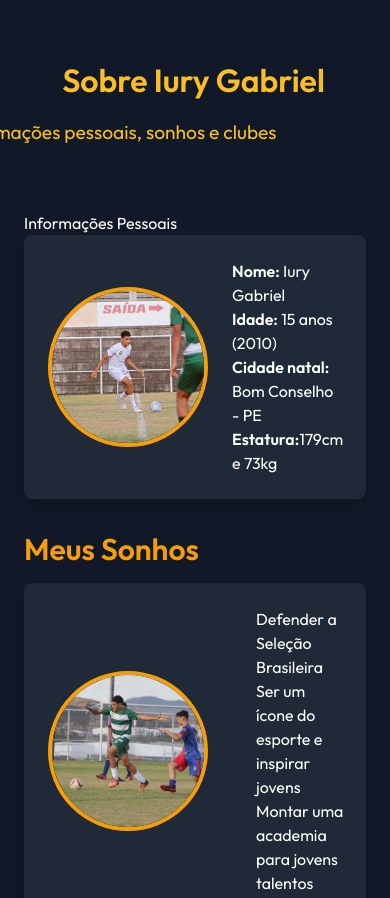
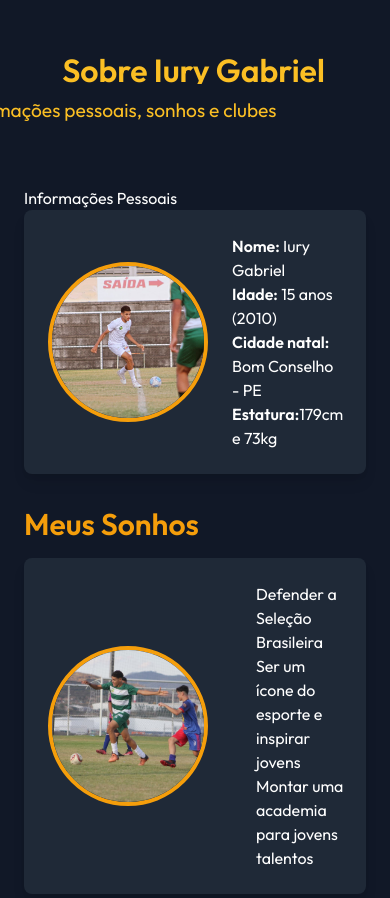
Before and after one commit to eukarol/iury, a plain HTML site: page profile.html in a window 390 px wide. Shown: the top 898 px of the page. Drawn offline with nearby package versions, Linux system fonts and the light colour scheme.

Commit message:
Update profile.html

```diff
--- a/profile.html
+++ b/profile.html
@@ -55,9 +55,9 @@
   <!-- Cabeçalho -->
   <header class="text-white py-6">
     <div class="container mx-auto text-center">
-      <h1 class="typewriter">Sobre Iury Gabriel</h1>
-      <p class="mt-2 typewriter-description">Informações pessoais, sonhos e clubes pelos quais passei.</p>
-    </div>
+    <h1 class="typewriter text-xl md:text-3xl lg:text-4xl">Sobre Iury Gabriel</h1>
+    <p class="mt-2 typewriter-description text-base sm:text-lg md:text-xl">Informações pessoais, sonhos e clubes pelos quais passei.</p>
+   </div>
   </header>
 
   <!-- Conteúdo Principal -->
```
